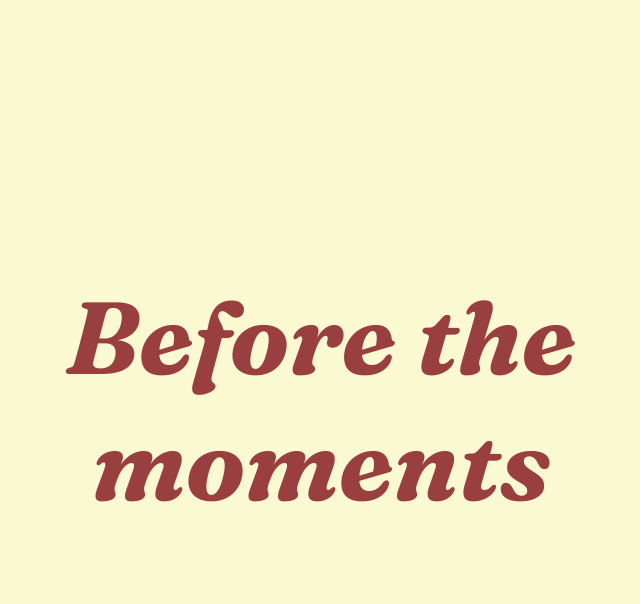
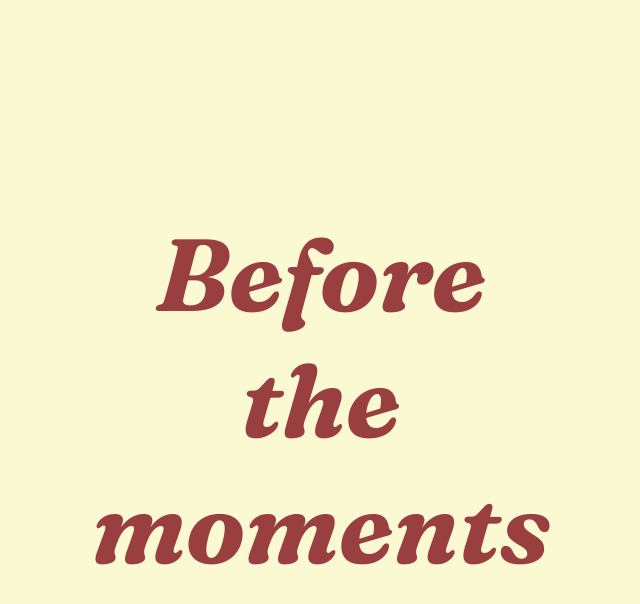
Before and after one commit to JobaniMarh/Lyrics, a plain HTML site: page index.html in a window 1280 px wide. Both pictures are taken after a click on the button "PLAY". Shown: the whole page, without its empty margins (319-959 px from the left). Drawn offline with Linux system fonts and the light colour scheme.

Commit message:
Update index.css

```diff
--- a/index.css
+++ b/index.css
@@ -46,7 +46,7 @@ h1{
     "WONK" 1;
   font-size: clamp(50px, 8vw, 200px);
   text-align: center;
-  max-width:50rem;
+  max-width:30rem;
 }
 
 body.white{
```
